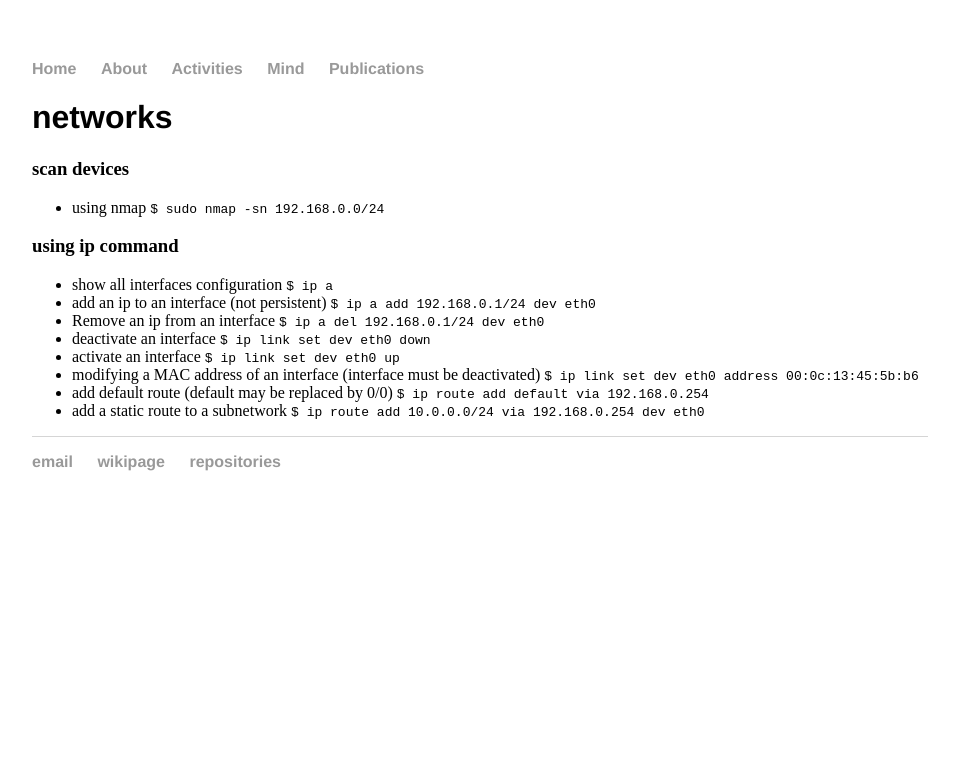
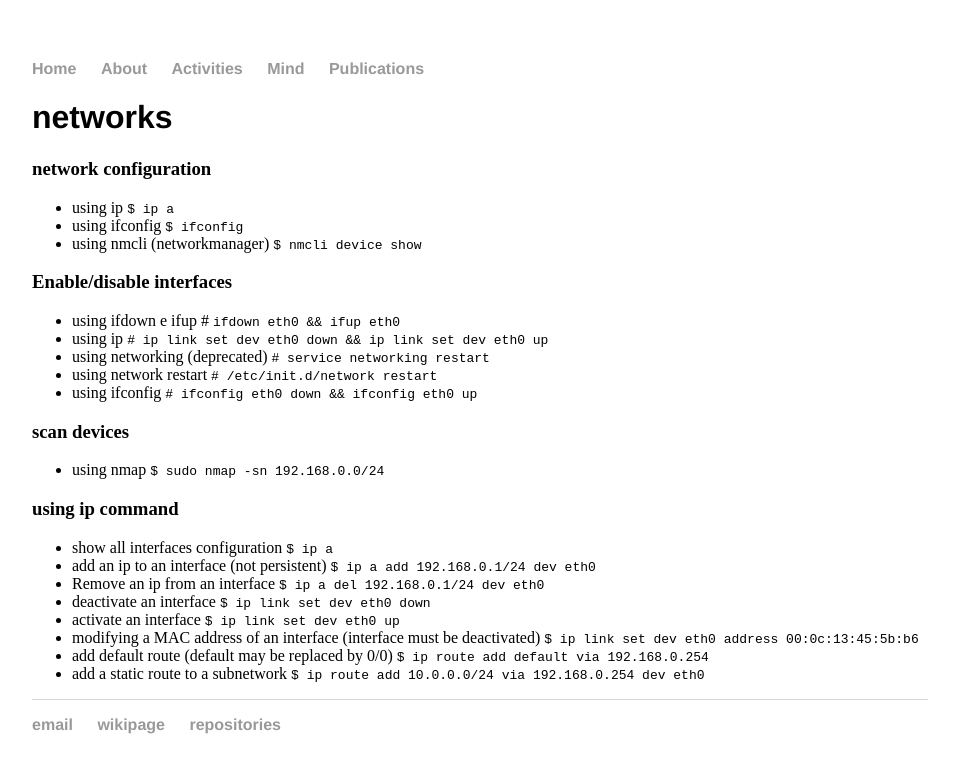
Before and after one commit to cleberjamaral/cleberjamaral.github.io, a Jekyll site: the page built from knowledge/it/networks.md, in a window 1280 px wide. Shown: the top 773 px of the page, without its empty margins (160-1119 px from the left). Built offline with Jekyll 4.4.1, drawn with Linux system fonts in a browser that asks for light colours; our own code applies the rules of GitHub Pages for plain Markdown files.

Commit message:
GitBook: [master] 68 pages modified

```diff
--- a/knowledge/it/networks.md
+++ b/knowledge/it/networks.md
@@ -1,4 +1,18 @@
 # networks
+
+### network configuration
+
+* using ip `$ ip a`
+* using ifconfig `$ ifconfig`
+* using nmcli \(networkmanager\) `$ nmcli device show`
+
+### Enable/disable interfaces
+
+* using ifdown e ifup \# `ifdown eth0 && ifup eth0`
+* using ip `# ip link set dev eth0 down && ip link set dev eth0 up`
+* using networking \(deprecated\) `# service networking restart`
+* using network restart `# /etc/init.d/network restart`
+* using ifconfig `# ifconfig eth0 down && ifconfig eth0 up`
 
 ### scan devices
 
```
